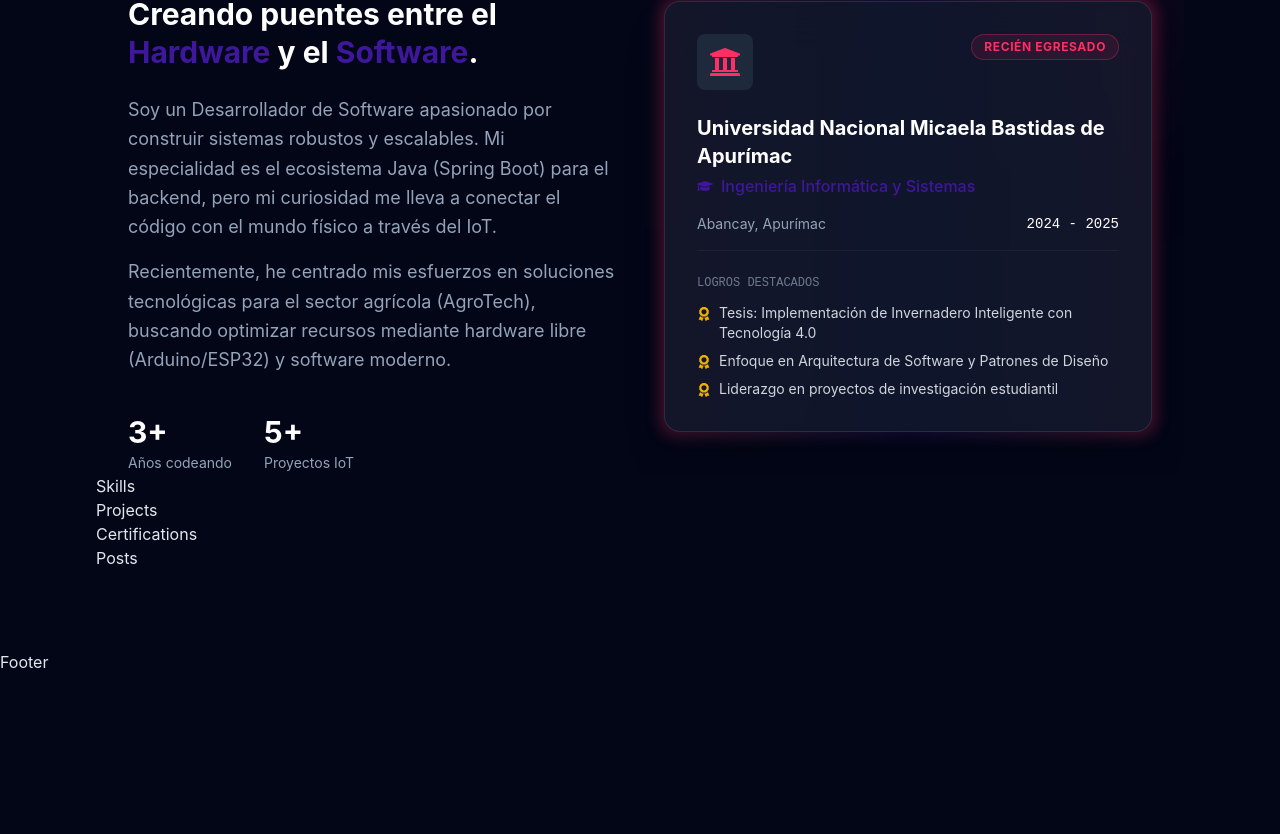
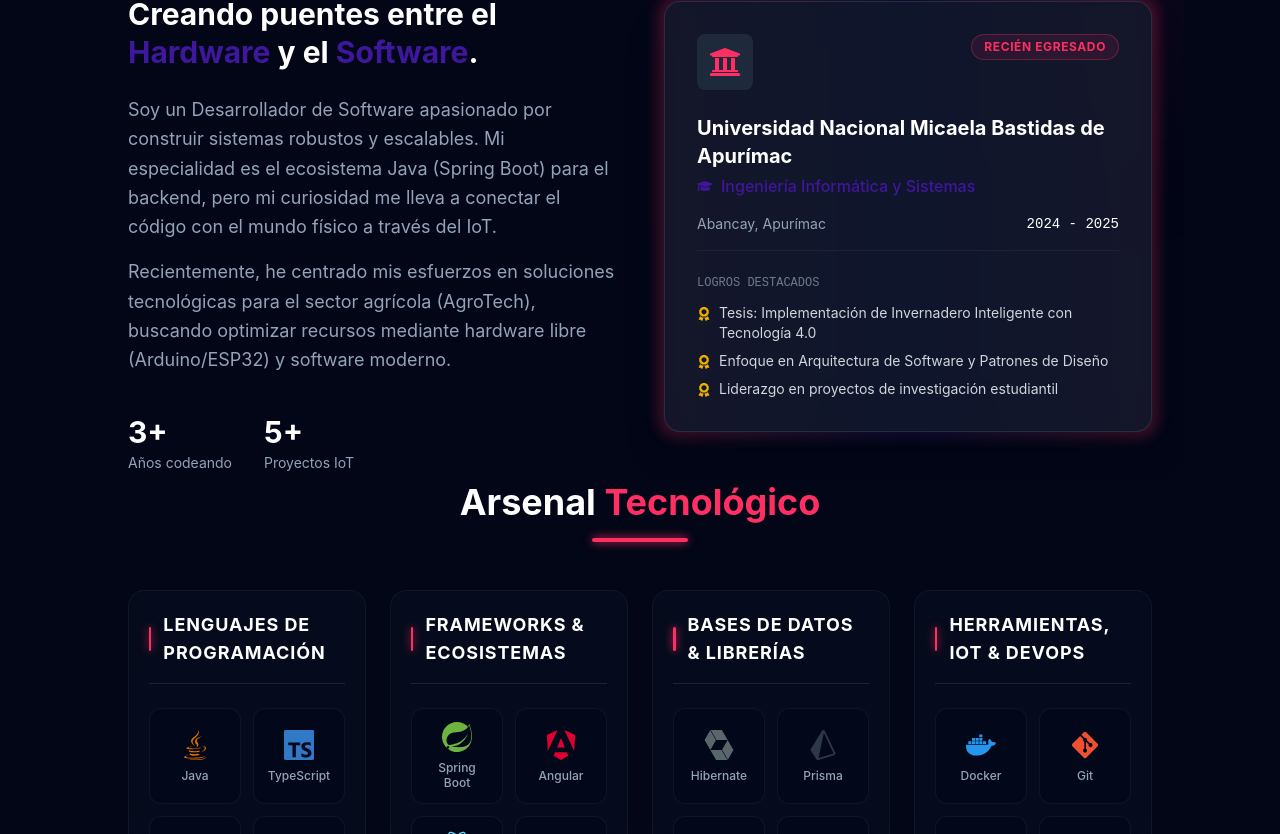
Before and after one commit to Luis3Fernando/Luis3Fernando, a React (Vite) app: page / in a window 1280 px wide. Shown: the part 1966-2800 px from the top of the page. Before the commit the page ends 2640 px from the top, so only its background shows below. Built offline with nearby package versions, Linux system fonts and the light colour scheme.

Commit message:
Feat: Creación de secction de skills

```diff
--- a/src/components/sections/Skills.tsx
+++ b/src/components/sections/Skills.tsx
@@ -1,9 +1,82 @@
-import React from 'react'
+import React from 'react';
+import { motion } from 'framer-motion';
+import { SKILLS_DATA } from '@data/skills';
 
-function Skills() {
+const Skills: React.FC = () => {
   return (
-    <div>Skills</div>
-  )
-}
+    <section className="relative py-2 px-4 md:px-8" id="skills">
+      <motion.div
+        initial={{ opacity: 0, y: -20 }}
+        whileInView={{ opacity: 1, y: 0 }}
+        viewport={{ once: true }}
+        className="text-center mb-12"
+      >
+        <h2 className="text-3xl md:text-4xl font-bold text-white mb-4">
+          Arsenal <span className="text-neon">Tecnológico</span>
+        </h2>
+        <div className="h-1 w-24 bg-neon mx-auto rounded-full shadow-[0_0_10px_var(--color-neon)]"></div>
+      </motion.div>
 
-export default Skills
+      <div className="max-w-380 mx-auto">
+        <div className="grid grid-cols-1 md:grid-cols-2 xl:grid-cols-4 gap-6 items-start">
+          {SKILLS_DATA.map((category, catIndex) => (
+            <motion.div
+              key={category.title}
+              initial={{ opacity: 0, y: 20 }}
+              whileInView={{ opacity: 1, y: 0 }}
+              viewport={{ once: true, margin: "-50px" }}
+              transition={{ delay: catIndex * 0.1, duration: 0.5 }}
+              className="bg-space-lighter/30 backdrop-blur-sm border border-white/5 rounded-2xl p-5 hover:border-white/10 transition-colors"
+            >
+              <div className="flex items-center gap-3 mb-6 border-b border-white/10 pb-4">
+                <div className="w-1 h-6 bg-neon rounded-full shadow-[0_0_8px_var(--color-neon)]"></div>
+                <h3 className="text-lg font-bold text-white uppercase tracking-wider">
+                  {category.title}
+                </h3>
+              </div>
+              <div className="grid grid-cols-2 gap-3">
+                {category.skills.map((skill) => (
+                  <motion.a
+                    key={skill.name}
+                    href={skill.url}
+                    target="_blank"
+                    rel="noopener noreferrer"
+                    whileHover={{
+                      scale: 1.05,
+                      backgroundColor: `${skill.color}15`,
+                      borderColor: skill.color
+                    }}
+                    whileTap={{ scale: 0.95 }}
+                    className="group flex flex-col items-center justify-center p-3 rounded-xl border border-white/5 bg-space/40 transition-all duration-200 cursor-pointer h-24 relative overflow-hidden"
+                  >
+                    <div
+                      className="text-3xl mb-2 text-text-muted transition-colors duration-300"
+                      style={{ color: 'inherit' }}
+                    >
+                      <span
+                        className="transition-colors duration-300 group-hover:drop-shadow-[0_0_8px_rgba(255,255,255,0.3)]"
+                        style={{ color: skill.color }}
+                      >
+                        {skill.icon}
+                      </span>
+                    </div>
+                    <span className="text-xs font-medium text-text-muted group-hover:text-white text-center leading-tight">
+                      {skill.name}
+                    </span>
+                    <div
+                      className="absolute bottom-0 left-0 w-full h-0.5 opacity-0 group-hover:opacity-100 transition-opacity duration-300"
+                      style={{ backgroundColor: skill.color }}
+                    ></div>
+                  </motion.a>
+                ))}
+              </div>
+
+            </motion.div>
+          ))}
+        </div>
+      </div>
+    </section>
+  );
+};
+
+export default Skills;
--- /dev/null
+++ b/src/data/skills.tsx
@@ -0,0 +1,77 @@
+import { FaJava, FaHtml5, FaCss3Alt, FaGitAlt, FaDocker, FaPython, FaUnity } from 'react-icons/fa';
+import {
+  SiJavascript, SiTypescript, SiCplusplus, SiCashapp,
+  SiAngular, SiSpring, SiHibernate, SiReact, SiRedux, SiElectron, SiExpo, SiDjango, SiFastapi, SiNestjs, SiExpress, SiFlutter,
+  SiTailwindcss, SiMongodb, SiPostgresql, SiMysql, SiPrisma, SiTensorflow, SiOpencv,
+  SiArduino, SiEspressif, SiRaspberrypi, SiFigma, SiNodedotjs
+} from 'react-icons/si';
+
+export interface Skill {
+  name: string;
+  icon: React.ReactNode;
+  color: string;
+  url: string;
+}
+
+export interface SkillCategory {
+  title: string;
+  skills: Skill[];
+}
+
+export const SKILLS_DATA: SkillCategory[] = [
+  {
+    title: "Lenguajes de Programación",
+    skills: [
+      { name: "Java", icon: <FaJava />, color: "#E76F00", url: "https://www.java.com/" },
+      { name: "TypeScript", icon: <SiTypescript />, color: "#3178C6", url: "https://www.typescriptlang.org/" },
+      { name: "JavaScript", icon: <SiJavascript />, color: "#F7DF1E", url: "https://developer.mozilla.org/es/docs/Web/JavaScript" },
+      { name: "Python", icon: <FaPython />, color: "#3776AB", url: "https://www.python.org/" },
+      { name: "C#", icon: <SiCashapp />, color: "#239120", url: "https://docs.microsoft.com/en-us/dotnet/csharp/" },
+      { name: "C++", icon: <SiCplusplus />, color: "#00599C", url: "https://isocpp.org/" },
+      { name: "HTML5", icon: <FaHtml5 />, color: "#E34F26", url: "https://developer.mozilla.org/html" },
+      { name: "CSS3", icon: <FaCss3Alt />, color: "#1572B6", url: "https://developer.mozilla.org/css" },
+    ]
+  },
+  {
+    title: "Frameworks & Ecosistemas",
+    skills: [
+      { name: "Spring Boot", icon: <SiSpring />, color: "#6DB33F", url: "https://spring.io/" },
+      { name: "Angular", icon: <SiAngular />, color: "#DD0031", url: "https://angular.io/" },
+      { name: "React / Native", icon: <SiReact />, color: "#61DAFB", url: "https://react.dev/" },
+      { name: "Node.js", icon: <SiNodedotjs />, color: "#339933", url: "https://nodejs.org/" },
+      { name: "NestJS", icon: <SiNestjs />, color: "#E0234E", url: "https://nestjs.com/" },
+      { name: "Express", icon: <SiExpress />, color: "#000000", url: "https://expressjs.com/" },
+      { name: "Django", icon: <SiDjango />, color: "#092E20", url: "https://www.djangoproject.com/" },
+      { name: "FastAPI", icon: <SiFastapi />, color: "#009688", url: "https://fastapi.tiangolo.com/" },
+      { name: "Flutter", icon: <SiFlutter />, color: "#02569B", url: "https://flutter.dev/" },
+      { name: "Electron", icon: <SiElectron />, color: "#47848F", url: "https://www.electronjs.org/" },
+      { name: "Unity", icon: <FaUnity />, color: "#FFFFFF", url: "https://unity.com/" },
+    ]
+  },
+  {
+    title: "Bases de Datos & Librerías",
+    skills: [
+      { name: "Hibernate", icon: <SiHibernate />, color: "#59666C", url: "https://hibernate.org/" },
+      { name: "Prisma", icon: <SiPrisma />, color: "#2D3748", url: "https://www.prisma.io/" },
+      { name: "PostgreSQL", icon: <SiPostgresql />, color: "#4169E1", url: "https://www.postgresql.org/" },
+      { name: "MySQL", icon: <SiMysql />, color: "#4479A1", url: "https://www.mysql.com/" },
+      { name: "MongoDB", icon: <SiMongodb />, color: "#47A248", url: "https://www.mongodb.com/" },
+      { name: "Redux", icon: <SiRedux />, color: "#764ABC", url: "https://redux.js.org/" },
+      { name: "Tailwind", icon: <SiTailwindcss />, color: "#06B6D4", url: "https://tailwindcss.com/" },
+      { name: "TensorFlow", icon: <SiTensorflow />, color: "#FF6F00", url: "https://www.tensorflow.org/" },
+      { name: "OpenCV", icon: <SiOpencv />, color: "#5C3EE8", url: "https://opencv.org/" },
+    ]
+  },
+  {
+    title: "Herramientas, IoT & DevOps",
+    skills: [
+      { name: "Docker", icon: <FaDocker />, color: "#2496ED", url: "https://www.docker.com/" },
+      { name: "Git", icon: <FaGitAlt />, color: "#F05032", url: "https://git-scm.com/" },
+      { name: "ESP32", icon: <SiEspressif />, color: "#E7352C", url: "https://www.espressif.com/" },
+      { name: "Arduino", icon: <SiArduino />, color: "#00979D", url: "https://www.arduino.cc/" },
+      { name: "Raspberry Pi", icon: <SiRaspberrypi />, color: "#C51A4A", url: "https://www.raspberrypi.org/" },
+      { name: "Expo", icon: <SiExpo />, color: "#000020", url: "https://expo.dev/" },
+      { name: "Figma", icon: <SiFigma />, color: "#F24E1E", url: "https://www.figma.com/" },
+    ]
+  }
+];
```
